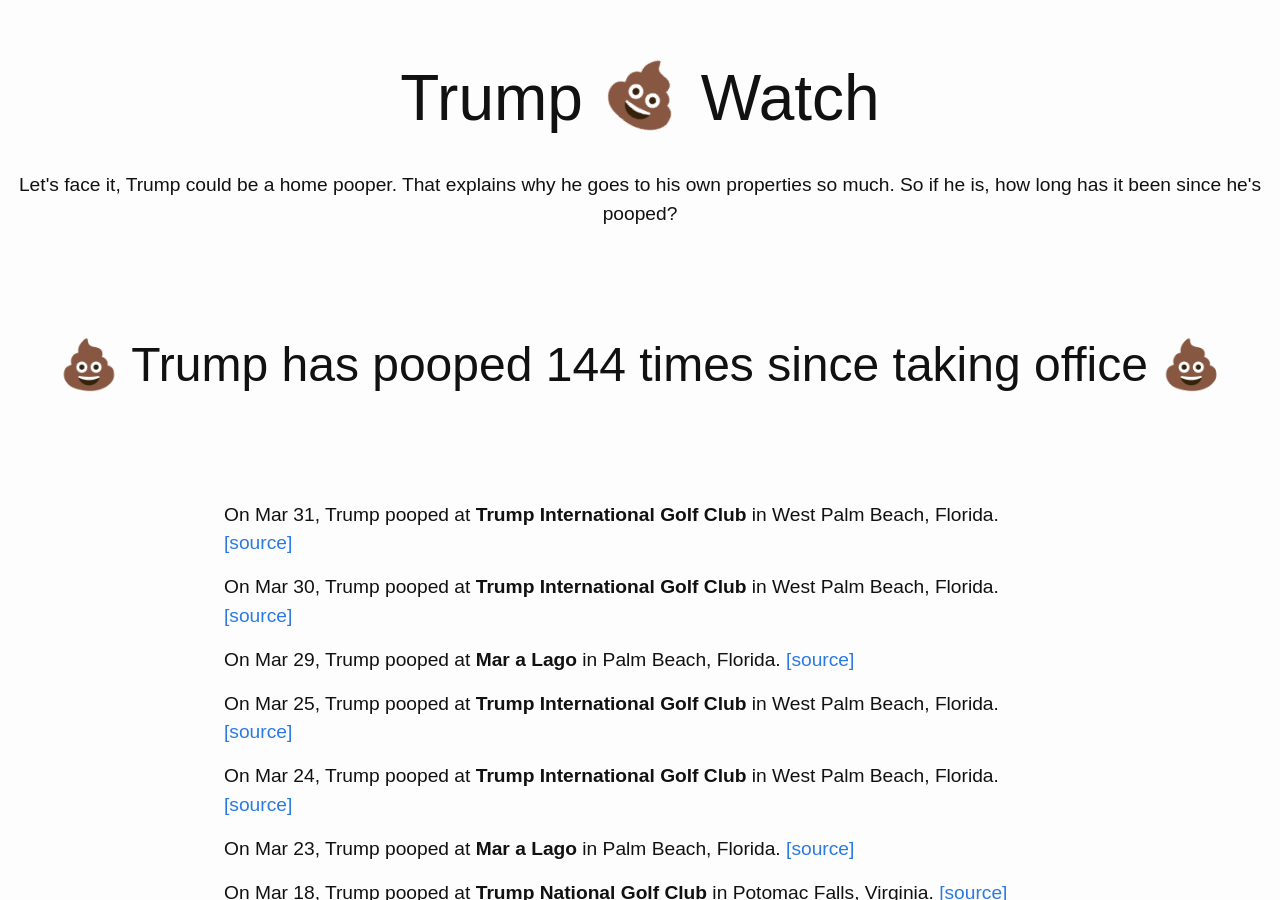
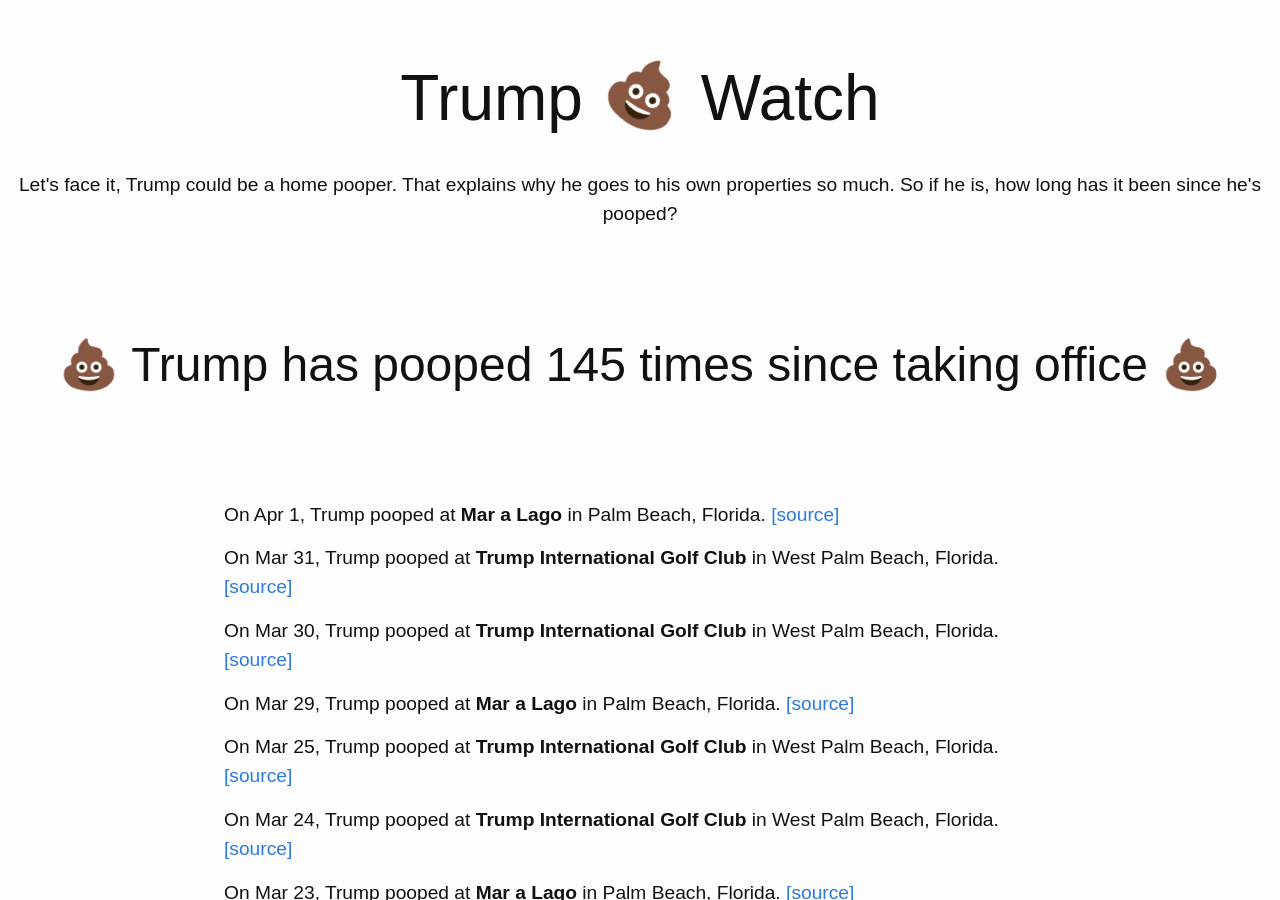
Before and after one commit to dansinker/trumppoopwatch.org, a Jekyll site: the page built from pooparchive.md, in a window 1280 px wide and 900 px high. Built offline with Jekyll 4.4.1, drawn with Linux system fonts in a browser that asks for light colours; nearby versions of some CDN libraries.

Commit message:
easter sunday poopin

```diff
--- a/_data/trumps.yml
+++ b/_data/trumps.yml
@@ -1,4 +1,8 @@
 poops:
+- location: Mar a Lago
+  city: Palm Beach, Florida
+  date: 2018-04-01
+  link: https://twitter.com/PAStewartFL/status/980508170983542784
 - location: Trump International Golf Club
   city: West Palm Beach, Florida
   date: 2018-03-31
```
